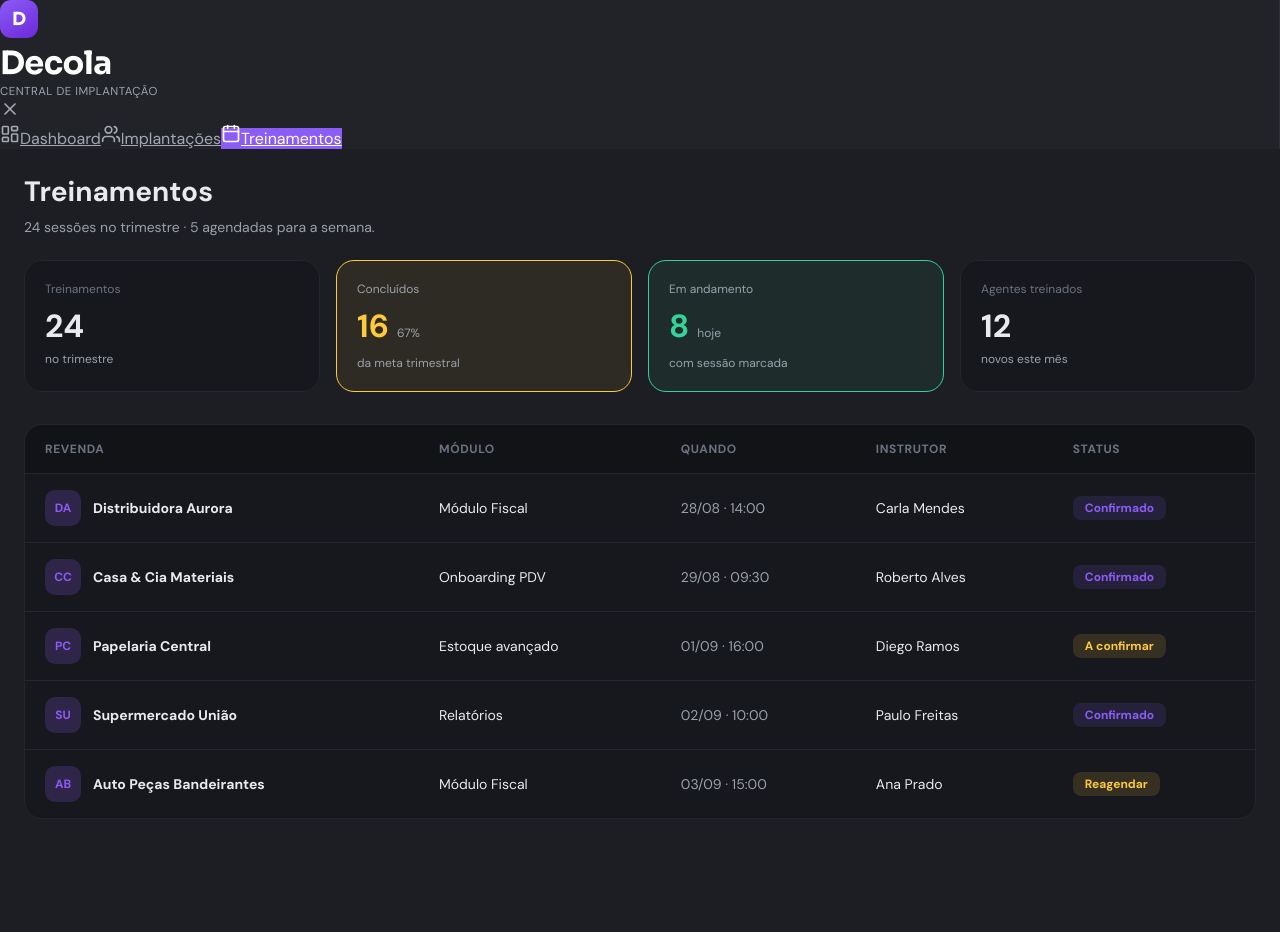
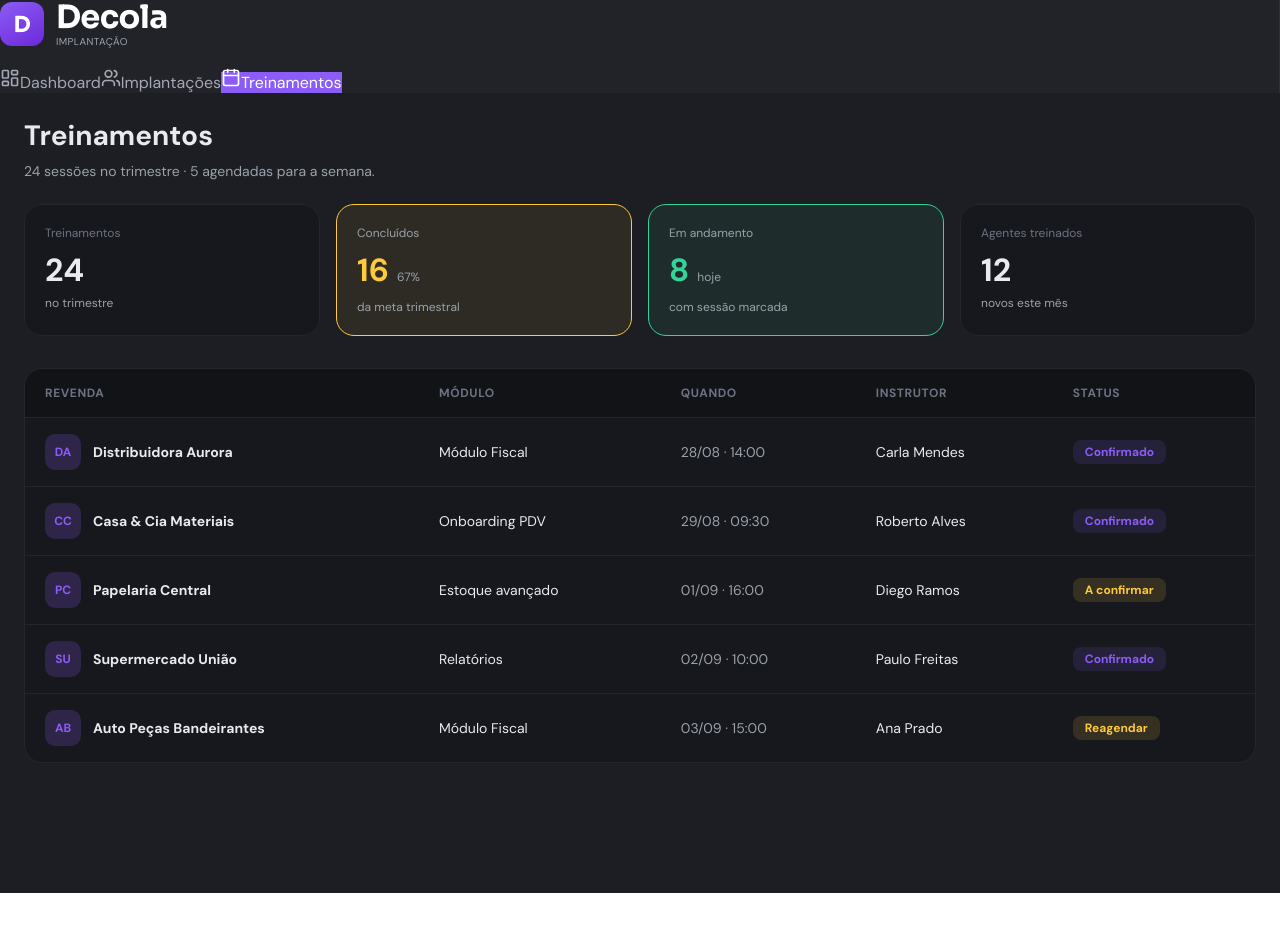
Before and after one commit to gerenciadecontas/decola-revenda, a Next.js app: page /platform/treinamentos in a window 1280 px wide. Shown: the top 932 px of the page. After the commit the page ends 893 px from the top, so only its background shows below. Built offline with nearby package versions, Linux system fonts and the light colour scheme.

Commit message:
Fix: Refactor sidebar layout to display menu vertically
- Removed sidebar toggle to keep it always visible
- Changed layout to horizontal logo with Decola name
- Menu items now display vertically in sidebar
- Ensures proper spacing and alignment for dashboard navigation

```diff
--- a/app/components/PlatformLayout.tsx
+++ b/app/components/PlatformLayout.tsx
@@ -37,49 +37,41 @@ export function PlatformLayout({ children, currentPage }: PlatformLayoutProps) {
       `}</style>
       {/* Sidebar */}
       <div
-        className={`${
-          sidebarOpen ? 'w-64' : 'w-20'
-        } text-white transition-all duration-300 flex flex-col shrink-0`}
+        className="w-64 text-white transition-all duration-300 flex flex-col shrink-0"
         style={{ background: colors.cardBackground, borderRight: `1px solid ${colors.borderColor}` }}
       >
         {/* Logo */}
-        <div className="p-6 flex items-center justify-between gap-3">
-          <div className={sidebarOpen ? '' : 'hidden'}>
+        <div className="p-6">
+          <div style={{ display: 'flex', alignItems: 'center', gap: '12px', marginBottom: '20px' }}>
             <div
               style={{
-                width: '38px',
-                height: '38px',
-                borderRadius: '11px',
+                width: '44px',
+                height: '44px',
+                borderRadius: '12px',
                 background: 'linear-gradient(150deg, #8B5CF6, #6D28D9)',
                 display: 'grid',
                 placeItems: 'center',
                 fontFamily: '"Sora", sans-serif',
                 fontWeight: 700,
                 color: '#fff',
-                fontSize: '18px',
-                marginBottom: '8px',
+                fontSize: '22px',
               }}
             >
               D
             </div>
-            <h1 className="sora text-xl font-bold" style={{ color: '#fff', letterSpacing: '-0.02em', lineHeight: 1.1 }}>
-              Decola
-            </h1>
-            <p style={{ fontSize: '11.5px', color: '#9CA3AF', letterSpacing: '0.04em', textTransform: 'uppercase', marginTop: '3px' }}>
-              Central de Implantação
-            </p>
+            <div>
+              <h1 className="sora text-lg font-bold" style={{ color: '#fff', letterSpacing: '-0.02em', lineHeight: 1.1, margin: 0 }}>
+                Decola
+              </h1>
+              <p style={{ fontSize: '10px', color: '#9CA3AF', letterSpacing: '0.04em', textTransform: 'uppercase', marginTop: '2px', margin: 0 }}>
+                Implantação
+              </p>
+            </div>
           </div>
-          <button
-            onClick={() => setSidebarOpen(!sidebarOpen)}
-            className="p-1 rounded"
-            style={{ background: 'transparent', border: 0, color: colors.textSecondary, cursor: 'pointer' }}
-          >
-            {sidebarOpen ? <X size={20} /> : <Menu size={20} />}
-          </button>
         </div>
 
         {/* Menu */}
-        <nav className="flex-1 px-3 py-6 space-y-2 overflow-y-auto">
+        <nav className="flex-1 px-4 py-4 space-y-2 overflow-y-auto">
           {menuItems.map((item) => {
             const Icon = item.icon;
             const isActive = currentPage === item.id;
@@ -87,15 +79,16 @@ export function PlatformLayout({ children, currentPage }: PlatformLayoutProps) {
               <Link
                 key={item.id}
                 href={item.href}
-                className={`flex items-center gap-3 px-4 py-3 rounded-lg transition-colors ${sidebarOpen ? '' : 'justify-center px-2'}`}
+                className="flex items-center gap-3 px-4 py-3 rounded-lg transition-colors"
                 style={{
                   background: isActive ? '#8B5CF6' : 'transparent',
-                  color: isActive ? '#fff' : colors.textSecondary
+                  color: isActive ? '#fff' : colors.textSecondary,
+                  textDecoration: 'none'
                 }}
                 title={item.label}
               >
-                <Icon size={20} />
-                {sidebarOpen && <span className="text-sm font-medium">{item.label}</span>}
+                <Icon size={20} style={{ flexShrink: 0 }} />
+                <span className="text-sm font-medium">{item.label}</span>
               </Link>
             );
           })}
```
